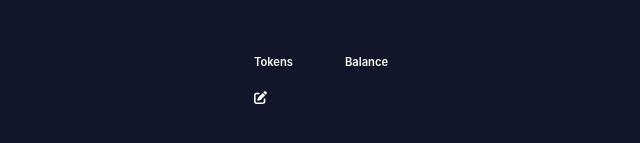
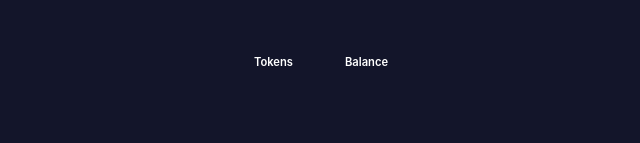
Before and after one commit to ricardohsfaria/klever-wallet, a React (Create React App) app: page / in a window 1280 px wide. Shown: the part 235-378 px from the top of the page, without its empty margins (319-959 px from the left). Built offline with nearby package versions, Linux system fonts and the light colour scheme.

Commit message:
fix: double token and empty edit iconbug fix

```diff
--- a/src/components/Table.jsx
+++ b/src/components/Table.jsx
@@ -28,7 +28,7 @@ export default function Table () {
           </tr>
         </thead>
         <tbody>
-          {token.map((element, index) => {
+          {token.length > 0 && token.map((element, index) => {
             return (
               <tr key={index}>
                 <td className="token"><div className="icon-container" ><FontAwesomeIcon className="edit-icon" data-testid="edit-icon" icon={faPenToSquare} onClick={() => redirectToEditToken(index)} />{element.token}</div></td>
--- a/src/context/ContextProvider.jsx
+++ b/src/context/ContextProvider.jsx
@@ -3,7 +3,7 @@ import PropTypes from 'prop-types'
 import TokensProvider from './TokensProvider'
 
 export default function ContextProvider ({ children }) {
-  const [token, setToken] = useState([{}])
+  const [token, setToken] = useState([])
   const [selectedIndex, setSelectedIndex] = useState(null)
 
   const GLOBAL_CONTEXT = useMemo(() => ({
--- a/src/pages/AddToken.jsx
+++ b/src/pages/AddToken.jsx
@@ -41,7 +41,7 @@ export default function AddToken () {
       localStorage.setItem('tokens', JSON.stringify(token))
       history.push('/')
     } else {
-      localStorage.setItem('tokens', JSON.stringify([...token, newToken]))
+      localStorage.setItem('tokens', JSON.stringify([...token]))
     }
     if (settedToken) history.push('/')
   })
```
